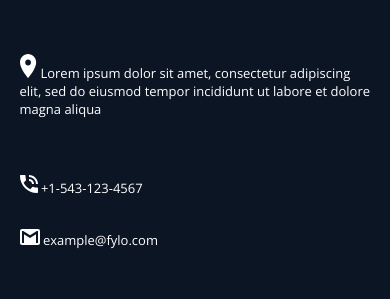
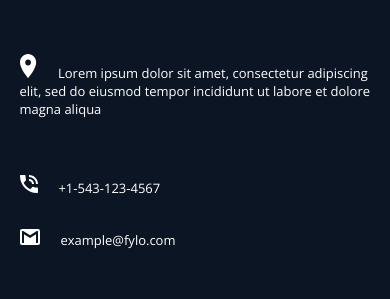
Before and after one commit to ChamuMutezva/FyloLandingPage2, a plain HTML site: page index.html in a window 390 px wide. Shown: the part 3798-4097 px from the top of the page. Drawn offline with nearby package versions, Linux system fonts and the light colour scheme.

Commit message:
feat: spacing of footer elements - mail, phone and location

```diff
--- a/index.html
+++ b/index.html
@@ -176,15 +176,17 @@
         <img src="images/logo.svg" id="footerLogo">
         <p>
           <img src="images/icon-location.svg">
-          Lorem ipsum dolor sit amet, consectetur adipiscing elit, sed do eiusmod tempor incididunt ut labore et
-          dolore magna aliqua
+          <span>
+            Lorem ipsum dolor sit amet, consectetur adipiscing elit, sed do eiusmod tempor incididunt ut labore et
+            dolore magna aliqua
+          </span>
         </p>
       </div>
 
       <div id="telephone">
         <div id="telNum">
           <img src="images/icon-phone.svg">
-         <span>+1-543-123-4567</span>
+          <span>+1-543-123-4567</span>
         </div>
         <div id="mail">
           <img src="images/icon-email.svg">
--- a/main.css
+++ b/main.css
@@ -284,6 +284,13 @@ div#registration {
     grid-template-columns: 2fr 1fr;
 }
 
+div#logoSection p span, div#mail span {
+    margin-left: 5%;
+}
+
+div#telNum span {
+    margin-left: 5%;
+}
 
 @media only screen and (max-width: 720px) {
 
```
